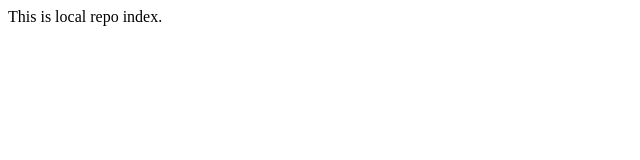
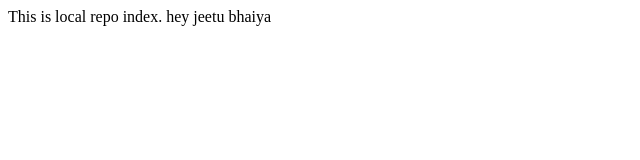
Before and after one commit to ravinder0402/localrepo1, a plain HTML site: page index.html in a window 1280 px wide. Shown: the whole page, without its empty margins (0-640 px from the left). Drawn offline with Linux system fonts and the light colour scheme.

Commit message:
adding jeetu

```diff
--- a/index.html
+++ b/index.html
@@ -1,3 +1,4 @@
 <p>
     This is local repo index.
+    hey jeetu bhaiya
 </p>
```
